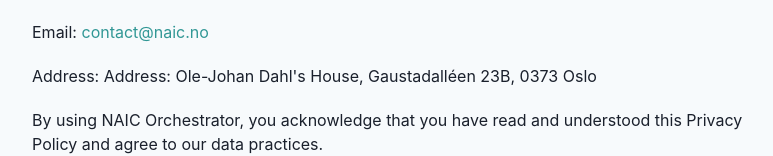
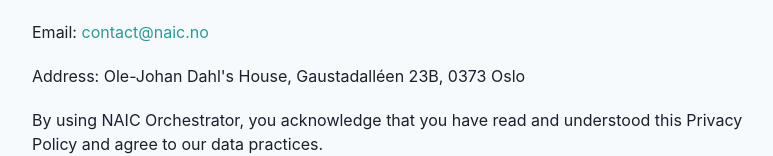
Before and after one commit to NAICNO/vm-provision-frontend, a React (Vite) app: page /privacy-policy in a window 1280 px wide. Shown: the part 2011-2167 px from the top of the page, without its empty margins (248-1021 px from the left). Built offline with nearby package versions, Linux system fonts and the light colour scheme; no server answers.

Commit message:
Fix typo.

```diff
--- a/src/pages/PrivacyPolicy.tsx
+++ b/src/pages/PrivacyPolicy.tsx
@@ -148,7 +148,7 @@
         Email: <Link href="mailto:contact@naic.no" color="teal.500">contact@naic.no</Link>
       </Text>
       <Text fontSize={textSize} mb={marginY}>
-        Address: Address: Ole-Johan Dahl&apos;s House, Gaustadalléen 23B, 0373 Oslo
+        Address: Ole-Johan Dahl&apos;s House, Gaustadalléen 23B, 0373 Oslo
       </Text>
       <Text fontSize={textSize} mb={marginY}>
         By using NAIC Orchestrator, you acknowledge that you have read and understood this Privacy Policy and agree to
```
